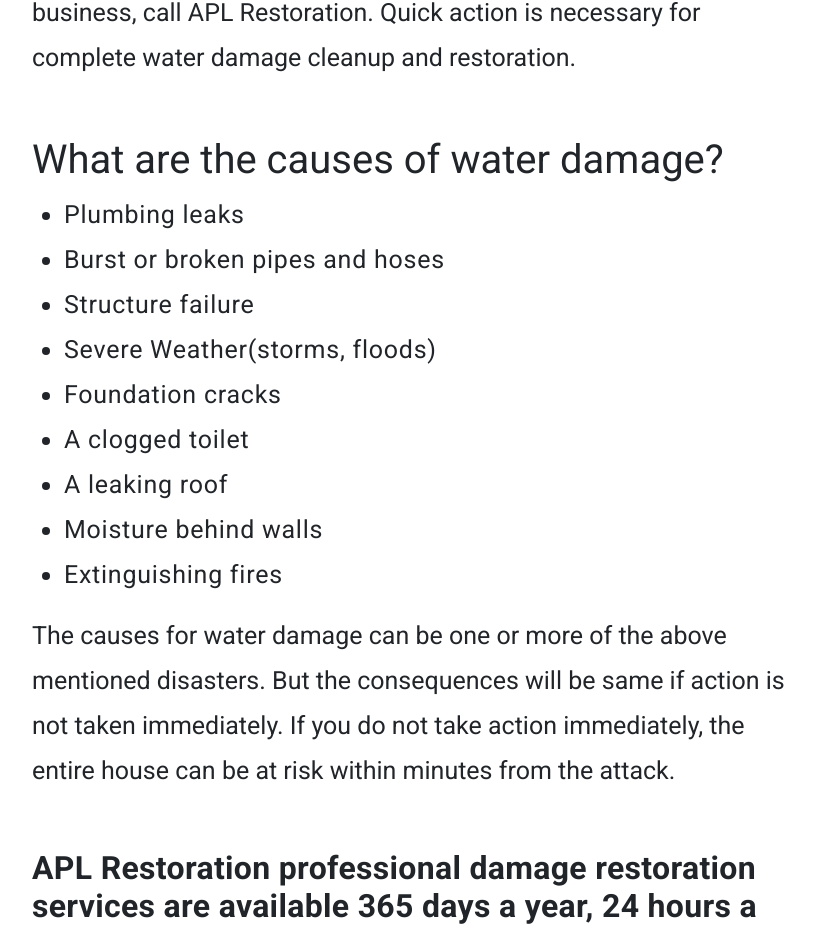
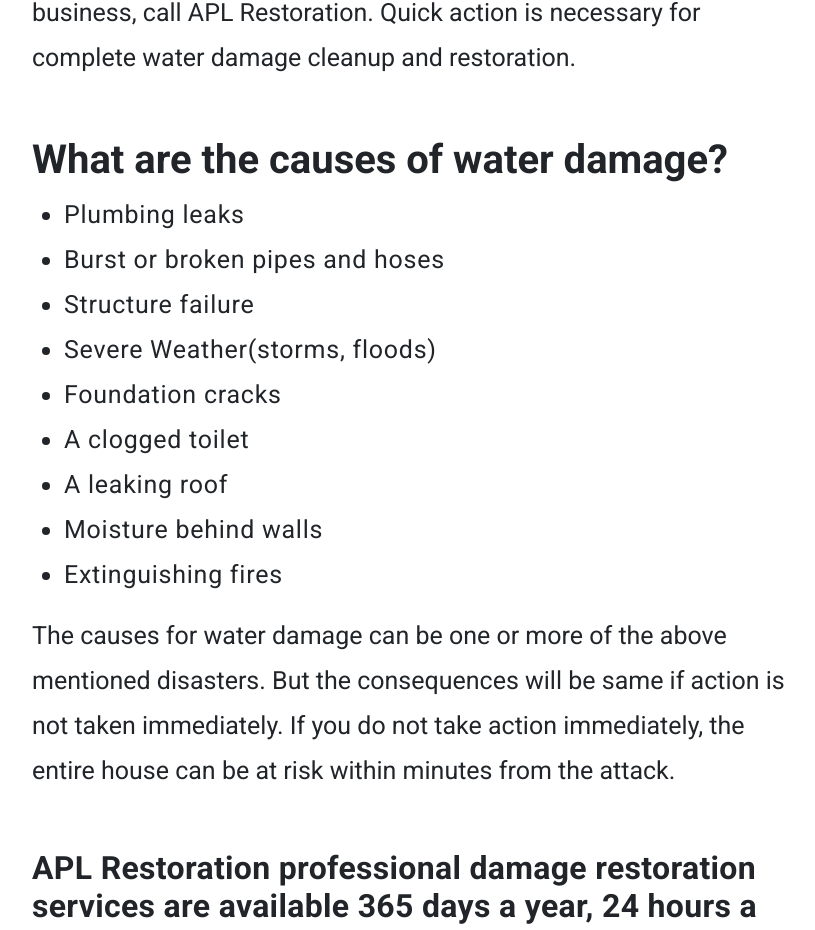
Before and after one commit to aplrestoration/apl-react, a React (Create React App) app: page /water-and-flood in a window 1280 px wide. Shown: the part 887-1817 px from the top of the page, without its empty margins (224-1039 px from the left). Built offline with nearby package versions, Linux system fonts and the light colour scheme.

Commit message:
minor fix

```diff
--- a/src/pages/WaterFlood.js
+++ b/src/pages/WaterFlood.js
@@ -17,7 +17,7 @@
           Restoration. Quick action is necessary for complete water damage
           cleanup and restoration.
         </p>
-        <h1>What are the causes of water damage?</h1>
+        <h1 className="fw-bold">What are the causes of water damage?</h1>
         <ul className="page-li">
           <li>Plumbing leaks</li>
           <li>Burst or broken pipes and hoses</li>
```
